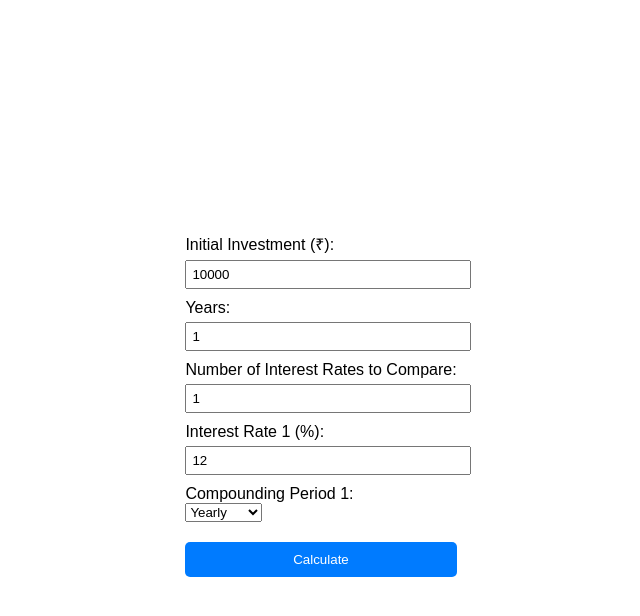
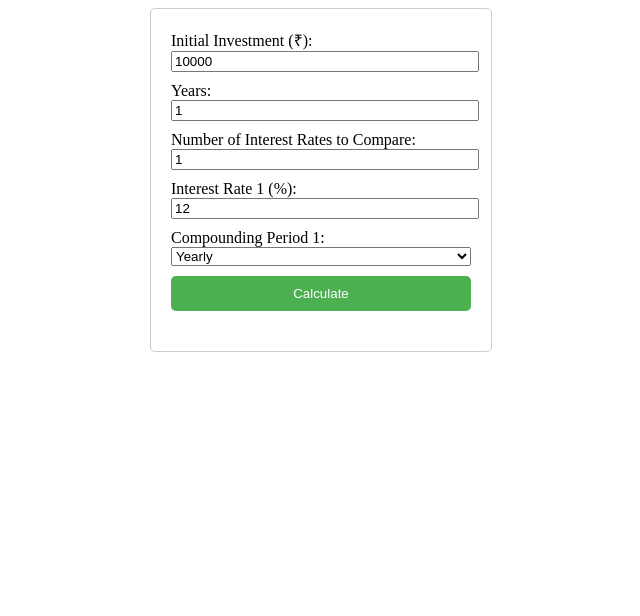
Before and after one commit to chirag127/Advanced-interest-calculator, a plain HTML site: page index.html in a window 1280 px wide. Shown: the whole page, without its empty margins (319-959 px from the left). Drawn offline with Linux system fonts and the light colour scheme.

Commit message:
Update styles.css

```diff
--- a/styles.css
+++ b/styles.css
@@ -1,81 +1,45 @@
-body {
-
-  font-family: Arial, sans-serif;
-
-  display: flex;
-
-  justify-content: center;
-
-  align-items: center;
-
-  height: 100vh;
-
-  margin: 0;
-
+#calculator {
+    width: 90%;
+    max-width: 300px;
+    margin: 0 auto;
+    padding: 20px;
+    border: 1px solid #ccc;
+    border-radius: 5px;
 }
 
-.calculator {
-
-  width: 400px;
-
-  padding: 20px;
-
-  border: 1px solid #ccc;
-
-  border-radius: 5px;
-
-  background-color: #f9f9f9;
-
-}
-
-label {
-
-  display: block;
-
-  margin-top: 10px;
-
-}
-
-input {
-
+input, select {
     width: 100%;
-
-  padding: 5px;
-
-  margin-top: 5px;
-
+    margin-bottom: 10px;
 }
 
 button {
-
-  display: block;
-
     width: 100%;
-
     padding: 10px;
-
-  margin-top: 20px;
-
-  background-color: #007bff;
-
-  color: #fff;
-
+    background-color: #4CAF50;
+    color: white;
     border: none;
-
     border-radius: 5px;
-
     cursor: pointer;
-
 }
 
 button:hover {
-
-  background-color: #0056b3;
-
+    background-color: #45a049;
 }
 
-#result {
+#results {
+    margin-top: 20px;
+}
 
-  margin-top: 20px;
+/* Styles for screens 600px and up */
+@media (min-width: 600px) {
+    #calculator {
+        width: 70%;
+    }
+}
 
+/* Styles for screens 900px and up */
+@media (min-width: 900px) {
+    #calculator {
+        width: 50%;
     }
+}
```
Lines whose indentation alone changed are shown as unchanged.
